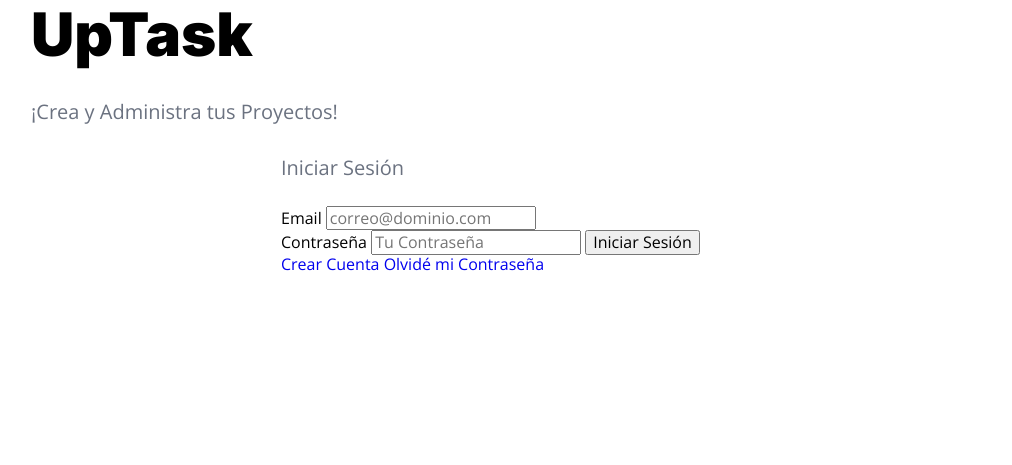
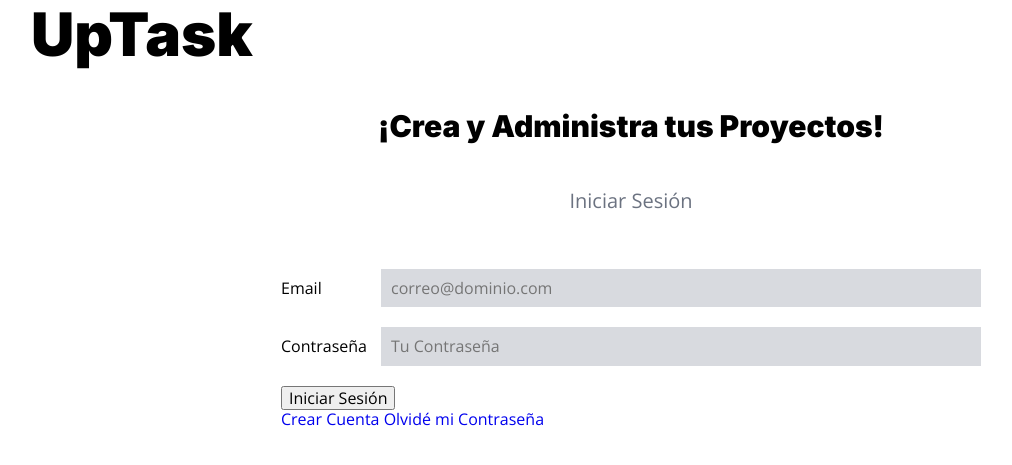
Before and after one commit to ArturoHDZG/UpTask, a PHP site: template views/auth/login.php in a window 1280 px wide. Shown: the top 465 px of the page, without its empty margins (9-1021 px from the left). Run offline with PHP 8.4, Linux system fonts and the light colour scheme; the template is opened without the code that fills it, so the values that code supplies are empty.

Commit message:
Form Base SASS Complete

```diff
--- a/src/scss/app.scss
+++ b/src/scss/app.scss
@@ -1 +1,2 @@
 @use 'base';
+@use 'componentes';
--- a/src/scss/base/_tipografia.scss
+++ b/src/scss/base/_tipografia.scss
@@ -17,3 +17,13 @@ p {
   color: v.$gris;
   line-height: 1.8;
 }
+
+.tagline {
+  color: v.$negro;
+  font-family: v.$fuente_headings;
+  font-size: 3rem;
+  font-weight: 900;
+  text-align: center;
+}
+
+.desc-pagina { text-align: center; }
--- /dev/null
+++ b/src/scss/componentes/_formulario.scss
@@ -0,0 +1,21 @@
+@use 'base/variables' as v;
+@use 'base/mixins' as m;
+
+.formulario {
+  margin-top: 5rem;
+
+  .campo {
+    display: flex;
+    align-items: center;
+    margin-bottom: 2rem;
+
+    label { flex: 0 0 10rem; }
+
+    input {
+      flex: 1;
+      background-color: lighten(v.$gris, 40%);
+      border: none;
+      padding: 1rem;
+    }
+  }
+}
--- /dev/null
+++ b/src/scss/componentes/_index.scss
@@ -0,0 +1 @@
+@forward 'formulario';
--- a/views/auth/login.php
+++ b/views/auth/login.php
@@ -1,10 +1,10 @@
 <div class="contenedor">
   <h1>UpTask</h1>
-  <p>¡Crea y Administra tus Proyectos!</p>
+  <p class="tagline">¡Crea y Administra tus Proyectos!</p>
 
   <div class="contenedor-sm">
     <p class="desc-pagina">Iniciar Sesión</p>
-    <form method="POST" action="/" class="form">
+    <form method="POST" action="/" class="formulario">
       <div class="campo">
         <label for="email">Email</label>
         <input
@@ -22,11 +22,12 @@
           type="password"
           placeholder="Tu Contraseña"
         >
+      </div>
 
       <input class="boton" type="submit" value="Iniciar Sesión">
-      </div>
+
     </form>
-    <div class="actions">
+    <div class="acciones">
       <a href="/create">Crear Cuenta</a>
       <a href="/forget">Olvidé mi Contraseña</a>
     </div>
```
Also changed, not shown: public/build/css/app.css.
